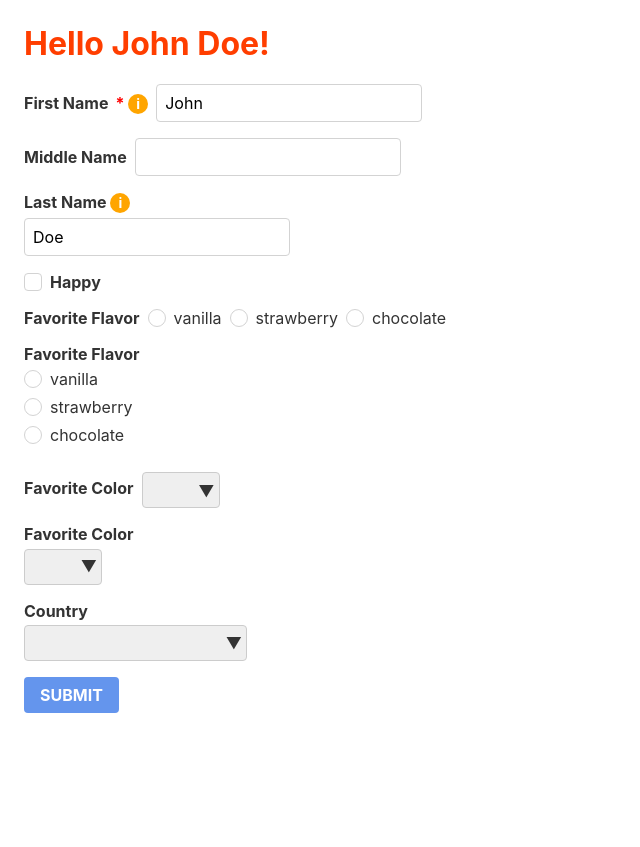
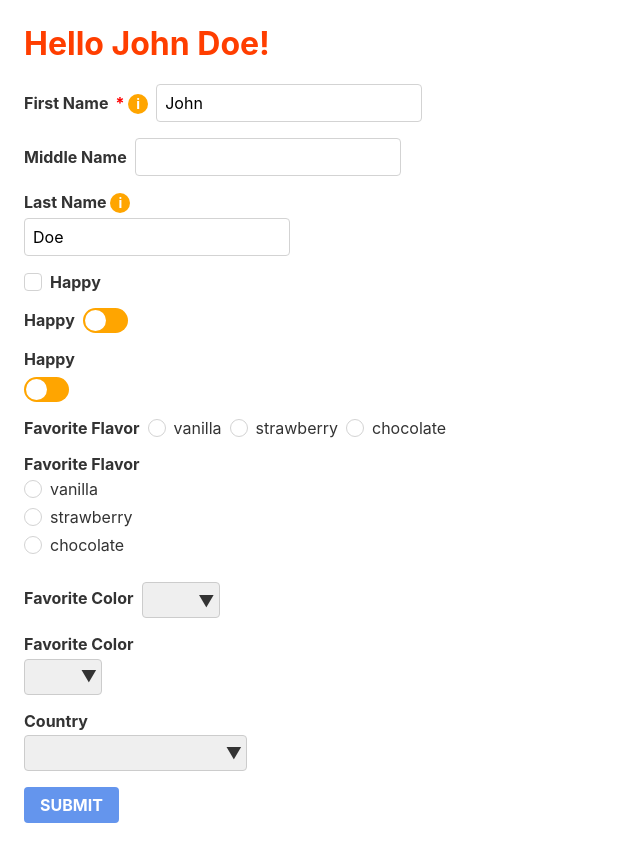
Before and after one commit to mvolkmann/oci-svelte-components, a Svelte app: page / in a window 1280 px wide. Shown: the whole page, without its empty margins (0-640 px from the left). Before the commit the page ends 800 px from the top, so only its background shows below. Built offline with nearby package versions, Linux system fonts and the light colour scheme.

Commit message:
progress

```diff
--- a/src/App.svelte
+++ b/src/App.svelte
@@ -5,6 +5,7 @@
   import LabeledInput from './LabeledInput.svelte';
   import LabeledRadioButtons from './LabeledRadioButtons.svelte';
   import LabeledSelect from './LabeledSelect.svelte';
+  import LabeledToggle from './LabeledToggle.svelte';
   import {globalStore, setState} from './stores';
 
   const addressPath = 'user.profile.address';
@@ -52,6 +53,8 @@
       vertical />
 
     <LabeledInput label="Happy" statePath={happyPath} type="checkbox" />
+    <LabeledToggle label="Happy" statePath={happyPath} />
+    <LabeledToggle label="Happy" statePath={happyPath} vertical />
 
     <LabeledRadioButtons
       label="Favorite Flavor"
--- a/src/LabeledInput.svelte
+++ b/src/LabeledInput.svelte
@@ -26,8 +26,10 @@
 
   $: {
     if (statePath) value = get($globalStore, statePath);
-    props = {value};
-    if (type !== 'checkbox') {
+    if (type === 'checkbox') {
+      props = {checked: typeof value === 'boolean' ? value : value === 'on'};
+    } else {
+      props = {value};
       if (minLength) props.minLength = minLength;
       if (placeholder) props.placeholder = placeholder;
     }
@@ -39,8 +41,8 @@
   }
 
   function handleInput(event) {
-    let {value} = event.target;
-    if (type === 'checkbox') value = value === 'on';
+    const {target} = event;
+    const value = type === 'checkbox' ? target.checked : target.value;
     if (statePath) setState(statePath, value);
     dispatch('input', value);
   }
--- /dev/null
+++ b/src/LabeledToggle.svelte
@@ -0,0 +1,92 @@
+<script>
+  import Labeled from './Labeled.svelte';
+
+  export let className = '';
+  export let label;
+  export let statePath;
+  export let vertical = false;
+
+  import get from 'lodash/get';
+  import {globalStore, setState} from './stores';
+
+  $: on = get($globalStore, statePath);
+
+  $: classes =
+    'toggle' +
+    (className ? ' ' + className : '') +
+    (vertical ? ' vertical' : '');
+
+  $: toggleClasses =
+    'toggle' +
+    (on ? ' on' : '') +
+    (vertical ? ' vertical' : '');
+
+  const handleClick = () => setState(statePath, !on);
+</script>
+
+<Labeled className={classes} {label}>
+  <div class={toggleClasses} on:click={handleClick}>
+    <div class="thumb" />
+  </div>
+</Labeled>
+
+<style lang="scss">
+  .toggle {
+    --padding: 2px;
+    --size: 25px;
+    --thumb-color: white;
+    --toggle-color: var(--primary-color);
+
+    display: flex;
+    align-items: center;
+
+    background-color: var(--secondary-color);
+    box-sizing: border-box;
+    height: var(--size);
+    width: calc(var(--size) * 1.8);
+    border: none;
+    border-radius: calc(var(--size) / 2);
+    margin-left: 0.5rem;
+    padding: var(--padding);
+    position: relative;
+
+    &:focus {
+      outline: solid var(--secondary-color) 2px;
+    }
+
+    &.on {
+      background-color: var(--primary-color);
+
+      .thumb {
+        left: calc(var(--size) * 0.88);
+      }
+    }
+
+    &.spread {
+      justify-content: space-between;
+      width: 100%;
+    }
+
+    .thumb {
+      --thumb-size: calc(var(--size) - (var(--padding) * 2));
+
+      position: absolute;
+      left: var(--padding);
+      top: calc(var(--padding) - var(--border-width));
+
+      height: var(--thumb-size);
+      width: var(--thumb-size);
+
+      background-color: var(--thumb-color);
+      border-radius: calc(var(--thumb-size) / 2);
+
+      transition-duration: 0.3s;
+      transition-property: left;
+    }
+
+    &.vertical {
+      margin-left: 0;
+      margin-top: 0.5rem;
+    }
+  }
+</style>
```
